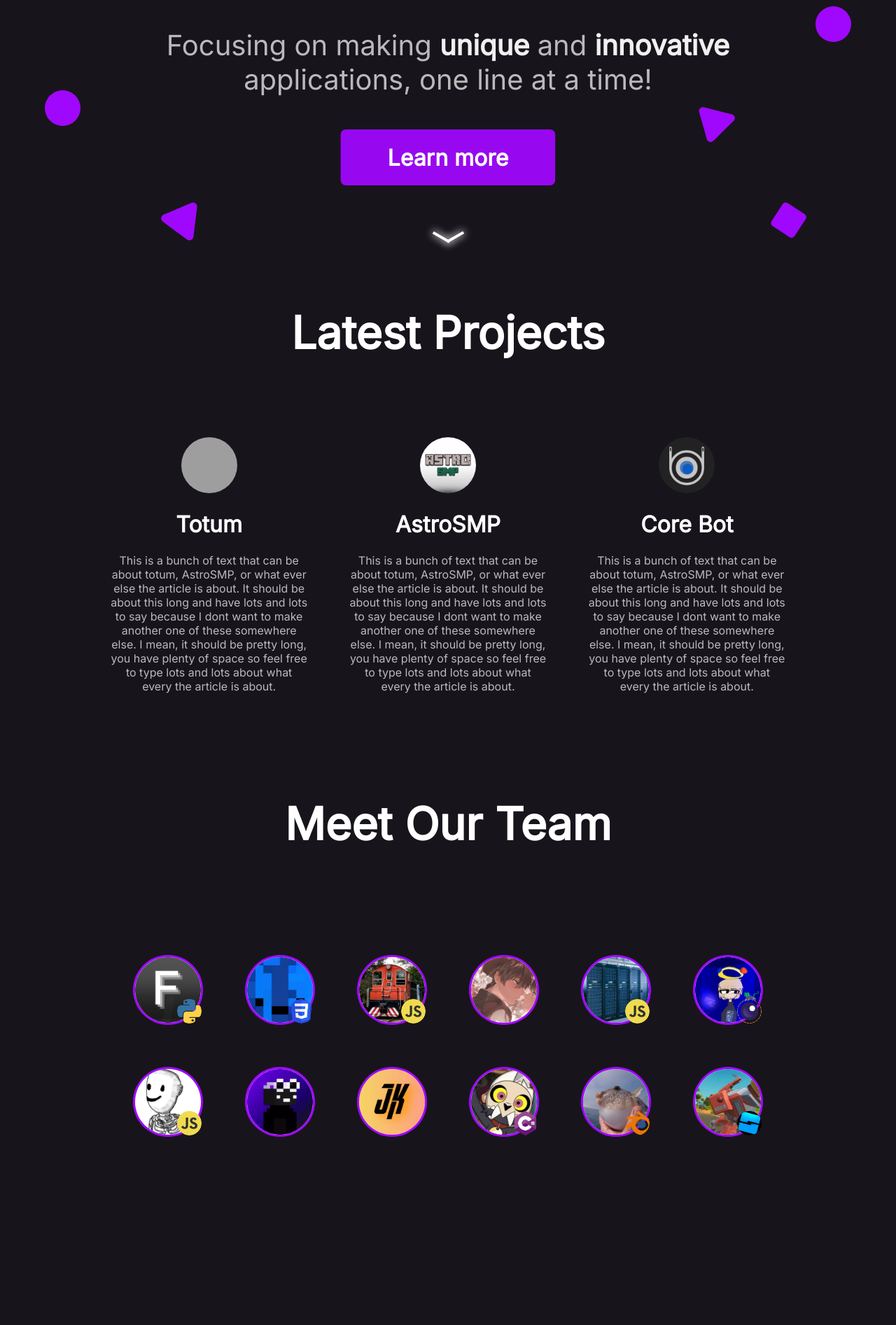
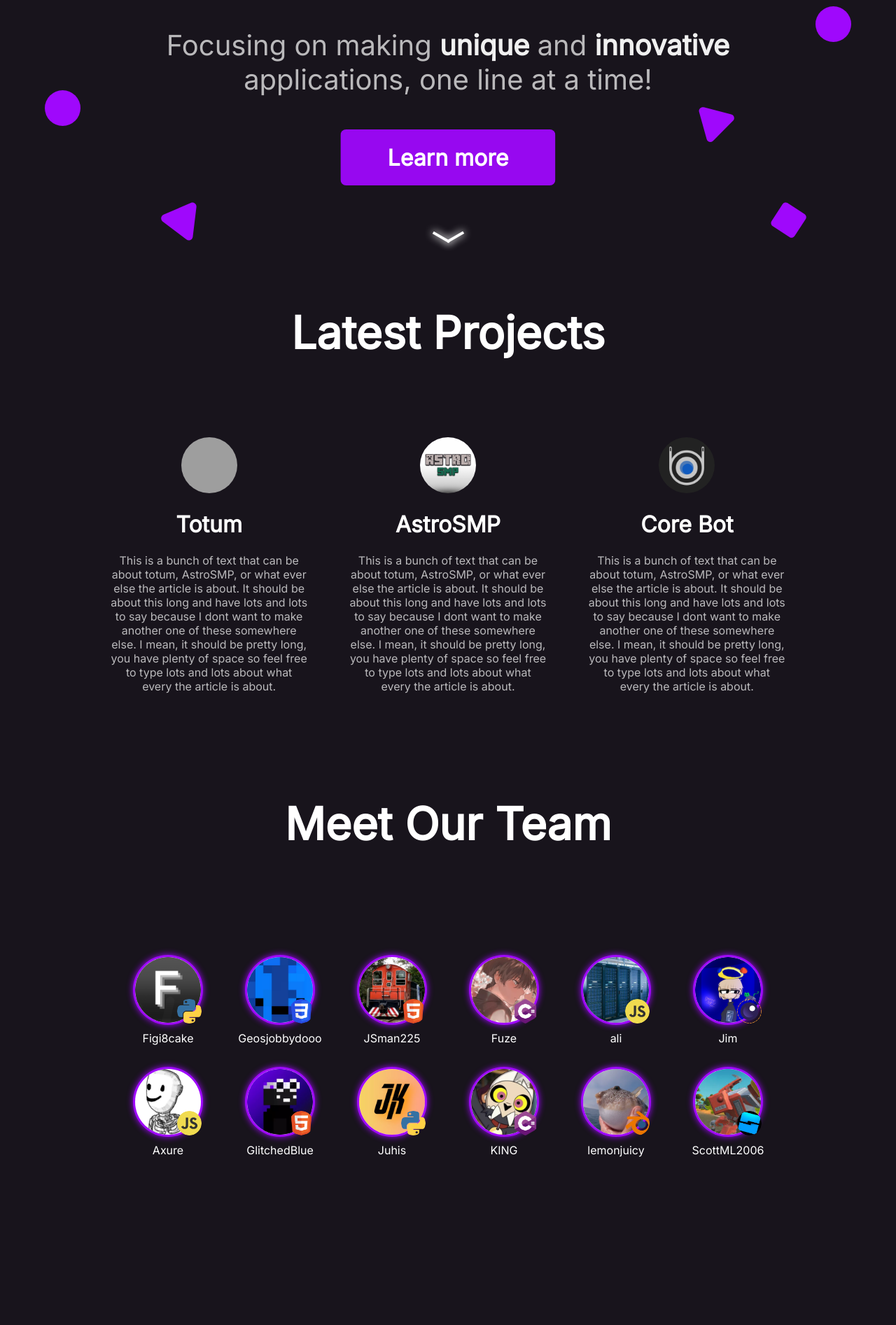
Before and after one commit to astrocore-team/Astrocore-site, a PHP site: page / in a window 1280 px wide. Shown: the part 391-2285 px from the top of the page at 70% size. Run offline with PHP 8.4, Linux system fonts and the light colour scheme; grey boxes are pictures that could not be loaded.

Commit message:
worked on staff section more

```diff
--- a/css/index.css
+++ b/css/index.css
@@ -319,9 +319,11 @@ header{
     user-select: none;
     opacity:0;
     cursor:pointer;
+    box-shadow: 0 0 10px .01px #9F08FC;
+    transition: box-shadow .2s;
 }
 .staff-image-wrapper:hover{
-    background-color:red;
+    box-shadow: 0 0 50px .01px #9F08FC;
 }
 .staff-image{
     border-radius: 50%;
--- a/index.html
+++ b/index.html
@@ -69,68 +69,89 @@
 
         <div class="staff-title"><h1 style="animation-delay: .2s;" id="staff-title" class="title">Meet Our Team</h1></div>
         <div class="staff-wrapper">
-            <div style="animation-delay: .4s;" id="staff1" class="staff-image-wrapper">
+            <div onmouseover="bio(0)" style="animation-delay: .4s;" id="staff1" class="staff-image-wrapper">
                 <img src="assets/Figi8cake.png" class="staff-image">
                 <div class="staff-image-mini-wrapper">
                     <img src="assets/python-logo.png" class="staff-image-mini">
                 </div>
+                <p style="position:absolute; bottom:-45px; left:50%; -webkit-transform: translateX(-50%); transform: translateX(-50%); text-align:center; color:white; pointer-events: none;">Figi8cake</p>
             </div>
-            <div style="animation-delay: .6s;" id="staff2" class="staff-image-wrapper">
+            <div onmouseover="bio(1);" style="animation-delay: .6s;" id="staff2" class="staff-image-wrapper">
                 <img src="assets/Geosjobbydooo.png" class="staff-image">
                 <div class="staff-image-mini-wrapper">
                     <img src="assets/css-logo.png" class="staff-image-mini">
                 </div>
+                <p style="position:absolute; bottom:-45px; left:50%; -webkit-transform: translateX(-50%); transform: translateX(-50%); text-align:center; color:white; pointer-events: none;">Geosjobbydooo</p>
             </div>
-            <div style="animation-delay: .8s;" id="staff3" class="staff-image-wrapper">
+            <div onmouseover="bio(2)" style="animation-delay: .8s;" id="staff3" class="staff-image-wrapper">
                 <img src="assets/JSman225.png" class="staff-image">
                 <div class="staff-image-mini-wrapper">
-                    <img src="assets/js-logo.png" class="staff-image-mini">
+                    <img src="assets/html-logo.png" class="staff-image-mini">
                 </div>
+                <p style="position:absolute; bottom:-45px; left:50%; -webkit-transform: translateX(-50%); transform: translateX(-50%); text-align:center; color:white; pointer-events: none;">JSman225</p>
             </div>
-            <div style="animation-delay: 1s;" id="staff4" class="staff-image-wrapper">
+            <div onmouseover="bio(3)" style="animation-delay: 1s;" id="staff4" class="staff-image-wrapper">
                 <img src="assets/Fuz.png" class="staff-image">
+                <div class="staff-image-mini-wrapper">
+                    <img src="assets/c-sharp-logo.png" class="staff-image-mini">
+                </div>
+                <p style="position:absolute; bottom:-45px; left:50%; -webkit-transform: translateX(-50%); transform: translateX(-50%); text-align:center; color:white; pointer-events: none;">Fuze</p>
             </div>
-            <div style="animation-delay: 1.2s;" id="staff5" class="staff-image-wrapper">
+            <div onmouseover="bio(4)" style="animation-delay: 1.2s;" id="staff5" class="staff-image-wrapper">
                 <img src="assets/ali.png" class="staff-image">
                 <div class="staff-image-mini-wrapper">
                     <img src="assets/js-logo.png" class="staff-image-mini">
                 </div>
+                <p style="position:absolute; bottom:-45px; left:50%; -webkit-transform: translateX(-50%); transform: translateX(-50%); text-align:center; color:white; pointer-events: none;">ali</p>
             </div>
-            <div style="animation-delay: 1.4s;" id="staff6" class="staff-image-wrapper">
+            <div onmouseover="bio(5)" style="animation-delay: 1.4s;" id="staff6" class="staff-image-wrapper">
                 <img src="assets/Jim.png" class="staff-image">
                 <div class="staff-image-mini-wrapper">
                     <img src="assets/lua-logo.png" class="staff-image-mini">
                 </div>
+                <p style="position:absolute; bottom:-45px; left:50%; -webkit-transform: translateX(-50%); transform: translateX(-50%); text-align:center; color:white; pointer-events: none;">Jim</p>
             </div>
-            <div style="animation-delay: 1.6s;" id="staff7" class="staff-image-wrapper">
+            <div onmouseover="bio(6)" style="animation-delay: 1.6s;" id="staff7" class="staff-image-wrapper">
                 <img src="assets/Axure.png" class="staff-image">
                 <div class="staff-image-mini-wrapper">
                     <img src="assets/js-logo.png" class="staff-image-mini">
                 </div>
+                <p style="position:absolute; bottom:-45px; left:50%; -webkit-transform: translateX(-50%); transform: translateX(-50%); text-align:center; color:white; pointer-events: none;">Axure</p>
             </div>
-            <div style="animation-delay: 1.8s;" id="staff8" class="staff-image-wrapper">
+            <div onmouseover="bio(7)" style="animation-delay: 1.8s;" id="staff8" class="staff-image-wrapper">
                 <img src="assets/GlitchedBlue.png" class="staff-image">
+                <div class="staff-image-mini-wrapper">
+                    <img src="assets/html-logo.png" class="staff-image-mini">
+                </div>
+                <p style="position:absolute; bottom:-45px; left:50%; -webkit-transform: translateX(-50%); transform: translateX(-50%); text-align:center; color:white; pointer-events: none;">GlitchedBlue</p>
             </div>
-            <div style="animation-delay: 2s;" id="staff9" class="staff-image-wrapper">
+            <div onmouseover="bio(8)" style="animation-delay: 2s;" id="staff9" class="staff-image-wrapper">
                 <img src="assets/Juhis.png" class="staff-image">
+                <div class="staff-image-mini-wrapper">
+                    <img src="assets/python-logo.png" class="staff-image-mini">
+                </div>
+                <p style="position:absolute; bottom:-45px; left:50%; -webkit-transform: translateX(-50%); transform: translateX(-50%); text-align:center; color:white; pointer-events: none;">Juhis</p>
             </div>
-            <div style="animation-delay: 2.2s;" id="staff10" class="staff-image-wrapper">
+            <div onmouseover="bio(9)" style="animation-delay: 2.2s;" id="staff10" class="staff-image-wrapper">
                 <img src="assets/KING.png" class="staff-image">
                 <div class="staff-image-mini-wrapper">
                     <img src="assets/c-sharp-logo.png" class="staff-image-mini">
                 </div>
+                <p style="position:absolute; bottom:-45px; left:50%; -webkit-transform: translateX(-50%); transform: translateX(-50%); text-align:center; color:white; pointer-events: none;">KING</p>
             </div>
-            <div style="animation-delay: 2.4s;" id="staff11" class="staff-image-wrapper">
+            <div onmouseover="bio(10)" style="animation-delay: 2.4s;" id="staff11" class="staff-image-wrapper">
                 <img src="assets/lemonjuicy.png" class="staff-image">
                 <div class="staff-image-mini-wrapper">
                     <img src="assets/blender-logo.png" class="staff-image-mini">
                 </div>
+                <p style="position:absolute; bottom:-45px; left:50%; -webkit-transform: translateX(-50%); transform: translateX(-50%); text-align:center; color:white; pointer-events: none;">lemonjuicy</p>
             </div>
-            <div style="animation-delay: 2.6s;" id="staff12" class="staff-image-wrapper">
+            <div onmouseover="bio(11)" style="animation-delay: 2.6s;" id="staff12" class="staff-image-wrapper">
                 <img src="assets/ScottML2006.png" class="staff-image">
                 <div class="staff-image-mini-wrapper">
                     <img src="assets/roblox-studio-logo.png" class="staff-image-mini">
                 </div>
+                <p style="position:absolute; bottom:-45px; left:50%; -webkit-transform: translateX(-50%); transform: translateX(-50%); text-align:center; color:white; pointer-events: none;">ScottML2006</p>
             </div>
         </div>
 
--- a/js/index.js
+++ b/js/index.js
@@ -45,7 +45,7 @@ window.addEventListener("scroll", function() {
   });
 
   function bio(number){
-    alert(number);
+    var circle = document.getElementsByClassName("staff-image-wrapper")[number];
   }
 
 
@@ -54,7 +54,7 @@ window.addEventListener("scroll", function() {
 
   let count = 1;
   let oldValue = 0
-let newValue = 0
+  let newValue = 0
   window.addEventListener("scroll", function() {
     newValue = window.pageYOffset;
     if (oldValue < newValue) {
```
Also changed, not shown: assets/html-logo.png (added).
